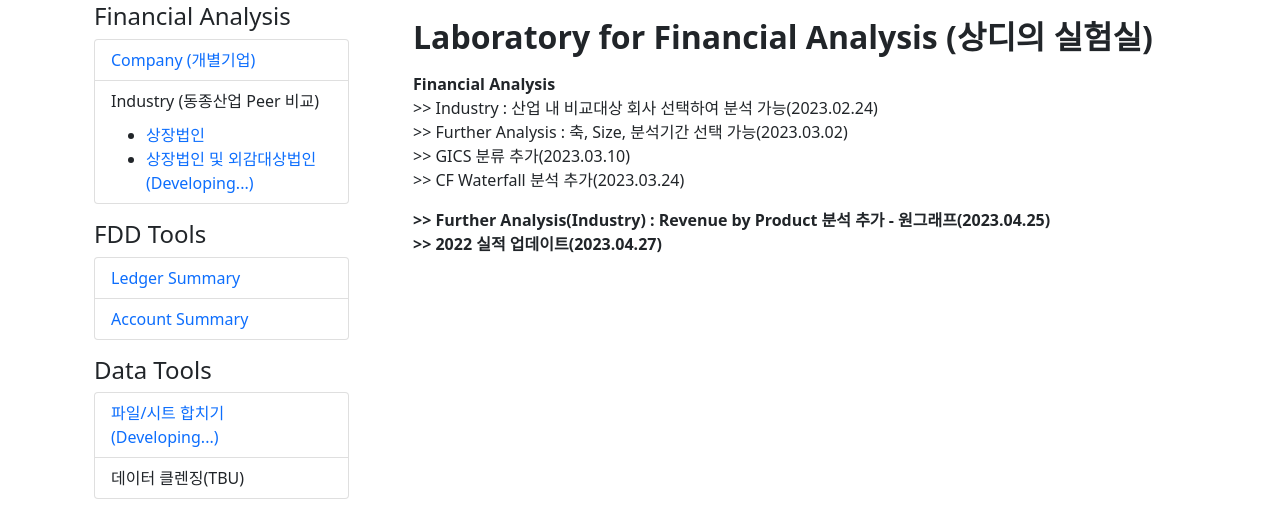
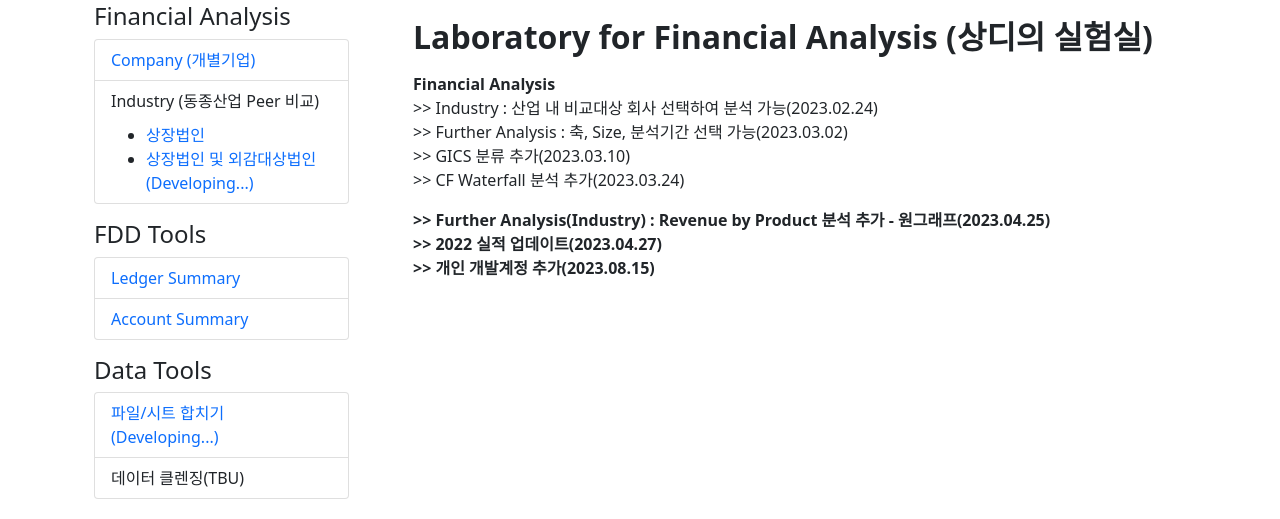
Before and after one commit to Sangjee-Jung/pybo, a Django app: page / in a window 1280 px wide. Shown: the part 71-590 px from the top of the page. Run offline with Django 4.2, Linux system fonts and the light colour scheme; parts of the project's set-up code (start-up, migrations or seed data) failed here and were passed over; some libraries are stand-ins or nearby versions.

Commit message:
그램 첫 커밋

```diff
--- a/templates/pybo/question_list.html
+++ b/templates/pybo/question_list.html
@@ -74,6 +74,7 @@
                          <p></p>
                          <div><b> >> Further Analysis(Industry) : Revenue by Product 분석 추가 - 원그래프(2023.04.25)  </b></div>
                          <div><b> >> 2022 실적 업데이트(2023.04.27)  </b></div>
+                         <div><b> >> 개인 개발계정 추가(2023.08.15)  </b></div>
 
                      </div>
                  </div>
```
